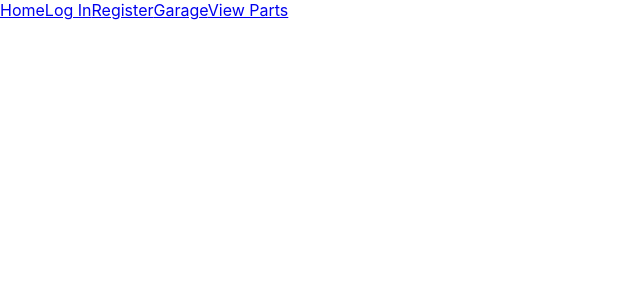
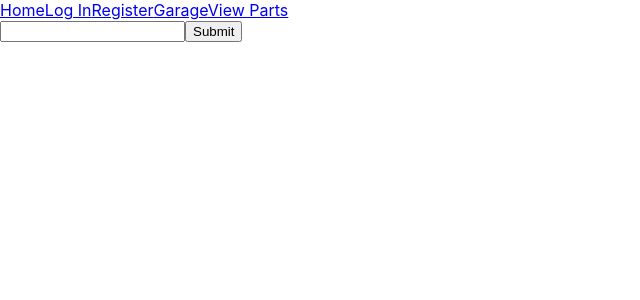
Before and after one commit to ayyyecraig/turismo-front-end, a React (Create React App) app: page /reviews in a window 1280 px wide. Shown: the top 300 px of the page, without its empty margins (0-640 px from the left). Built offline with nearby package versions, Linux system fonts and the light colour scheme.

Commit message:
added reviews input box and added to app.js

```diff
--- a/src/App.js
+++ b/src/App.js
@@ -7,6 +7,7 @@ import LogIn from './components/LogIn'
 import Register from './components/Register'
 import ViewCars from './components/ViewCars'
 import ViewParts from './components/ViewParts'
+import Reviews from './components/Reviews'
 
 const App = () => {
 
@@ -22,6 +23,7 @@ const App = () => {
                     <Route path="register" element={ <Register /> } />
                     <Route path="viewcars" element={ <ViewCars /> } />
                     <Route path="viewparts" element={ <ViewParts /> } />
+                    <Route path="reviews" element={ <Reviews /> } />
                 </Routes>
             </main>
         </div>
--- a/src/components/Reviews.jsx
+++ b/src/components/Reviews.jsx
@@ -4,7 +4,10 @@ const Reviews = () => {
 
     return (
         <div>
-            <input type="text"></input>
+            <form>
+                <input type="text" />
+                <button>Submit</button>
+            </form>
         </div>
     )
 
```
Also changed, not shown: src/logo.svg (deleted).
